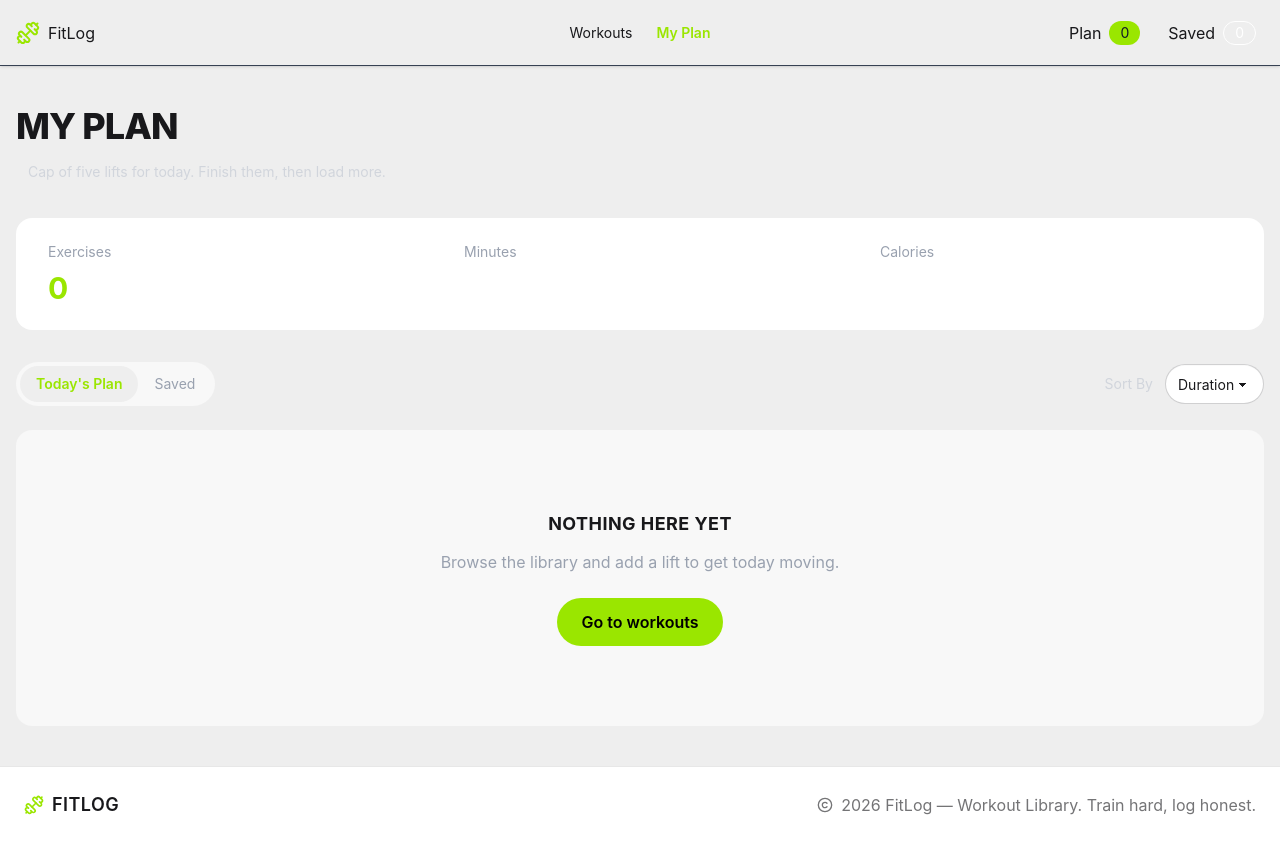
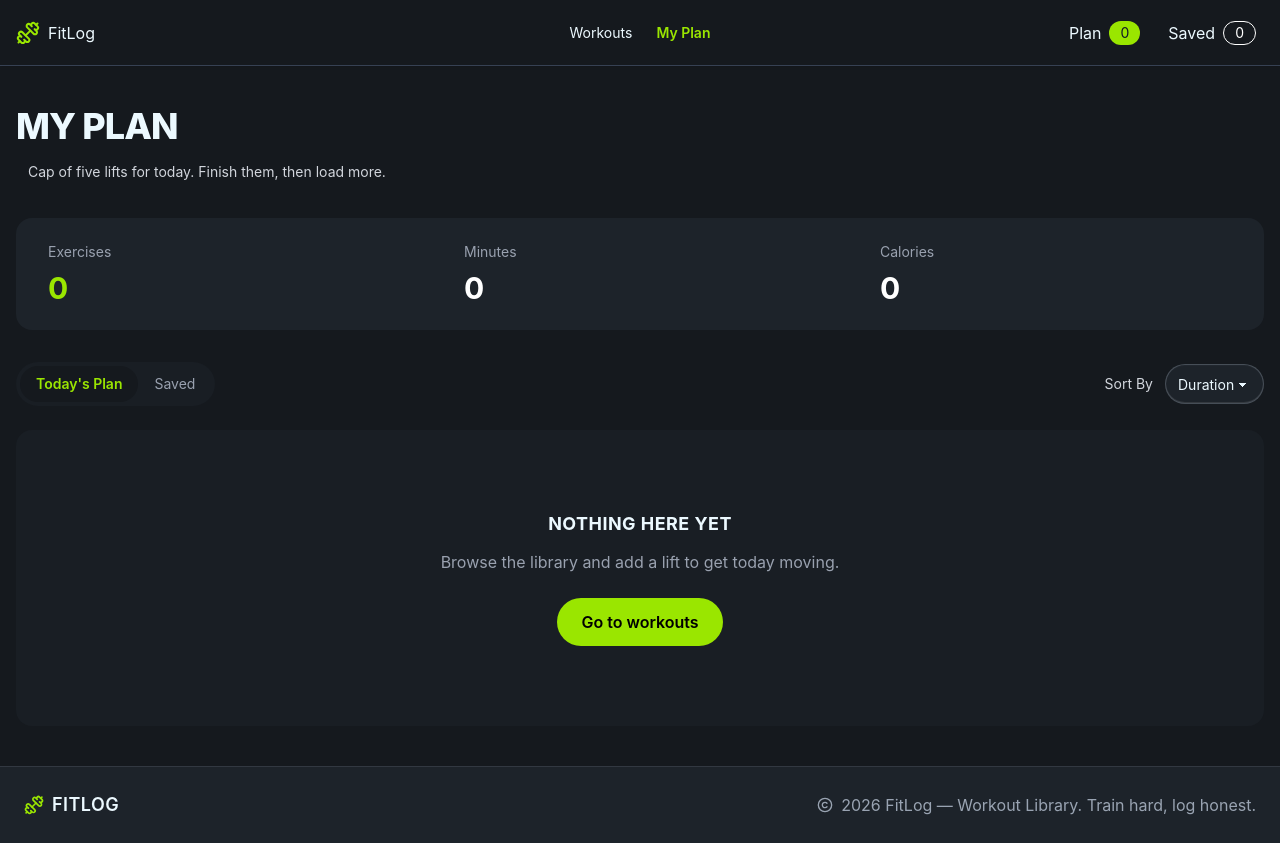
Before and after one commit to AbusufianEmon/Fit-Log, a Next.js app: page /my-plan in a window 1280 px wide. Built offline with nearby package versions, Linux system fonts and the light colour scheme.

Commit message:
Small issue with dark theme in deployment

```diff
--- a/src/app/layout.tsx
+++ b/src/app/layout.tsx
@@ -26,6 +26,7 @@ export default function RootLayout({ children }: LayoutProps<"/">) {
   return (
     <html
       lang="en"
+      data-theme="dark"
       className={`${geistSans.variable} ${geistMono.variable} h-full antialiased`}
     >
       <body className="min-h-full flex flex-col bg-base-300">
```
